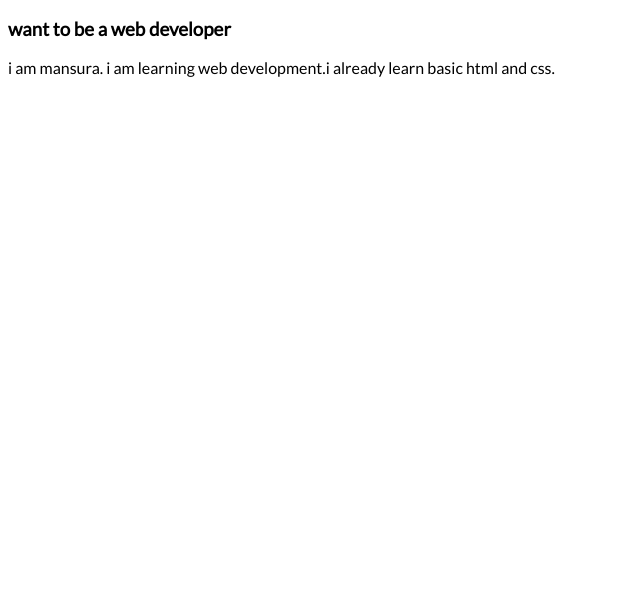
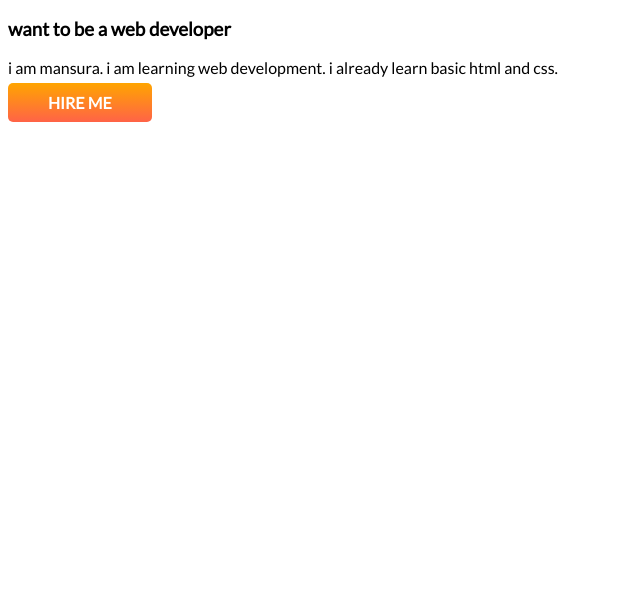
Before and after one commit to mansurakhatun/develop-er-portfolio, a plain HTML site: page index.html in a window 1280 px wide. Shown: the part 203-800 px from the top of the page, without its empty margins (0-640 px from the left). Drawn offline with Linux system fonts and the light colour scheme.

Commit message:
add change

```diff
--- a/index.html
+++ b/index.html
@@ -14,7 +14,8 @@
     <h1>Welcome To</h1>
     <h1> <span class="color">Mansura</span>  World! </h1>
     <h3>want to be a web developer</h3>
-    <p>i am mansura. i am learning web development.i already learn basic html and css.</p>
+    <p>i am mansura. i am learning web development. i already learn basic html and css.</p>
+    <a class="link-button" target="blank" href="https://github.com/">HIRE ME</a>
     <img src="" alt="">
 
 </body>
--- a/style.css
+++ b/style.css
@@ -7,3 +7,11 @@ h1{
 .color{
     color: orange;
 }
+.link-button{
+    text-decoration: none;
+    padding: 10px 40px;
+    border-radius: 5px;
+    color: white;
+    font-weight: 700;
+    background-image: linear-gradient( orange, tomato);
+}
```
